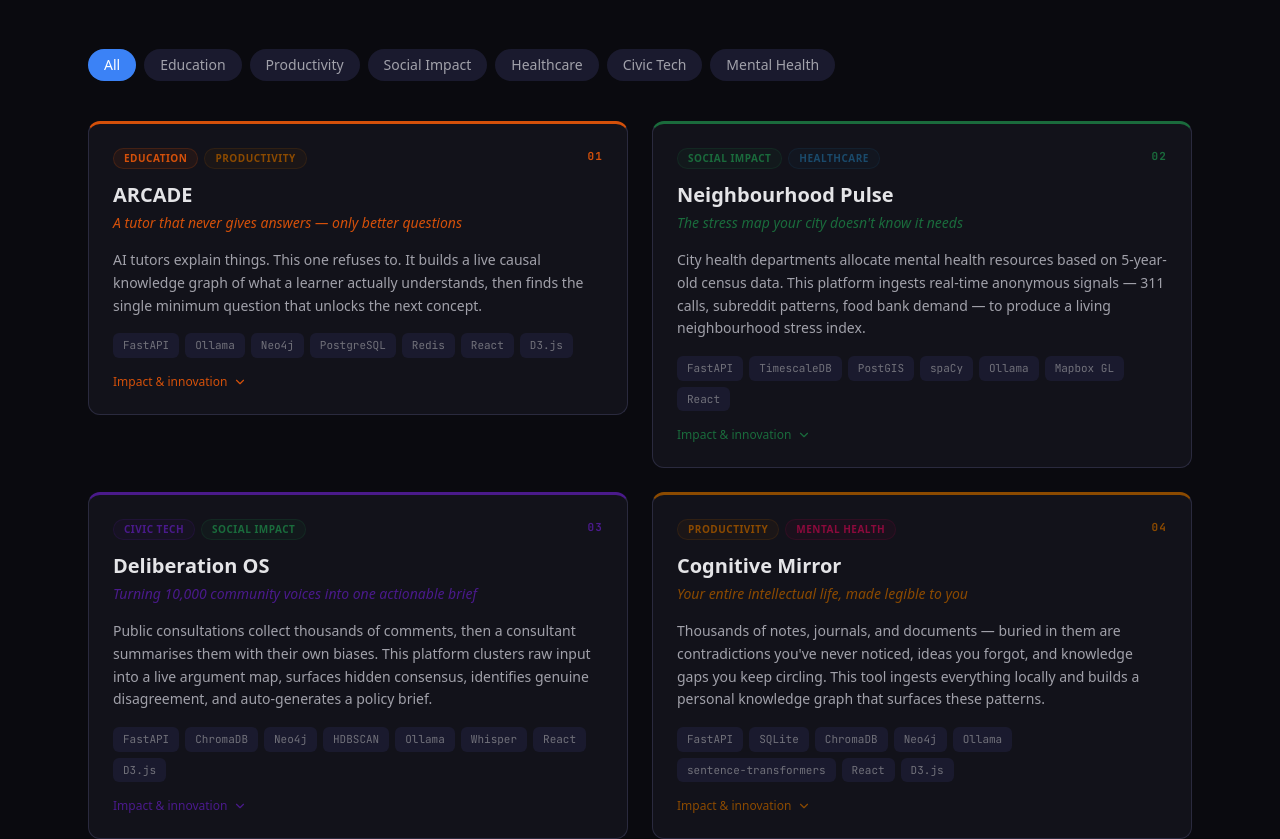
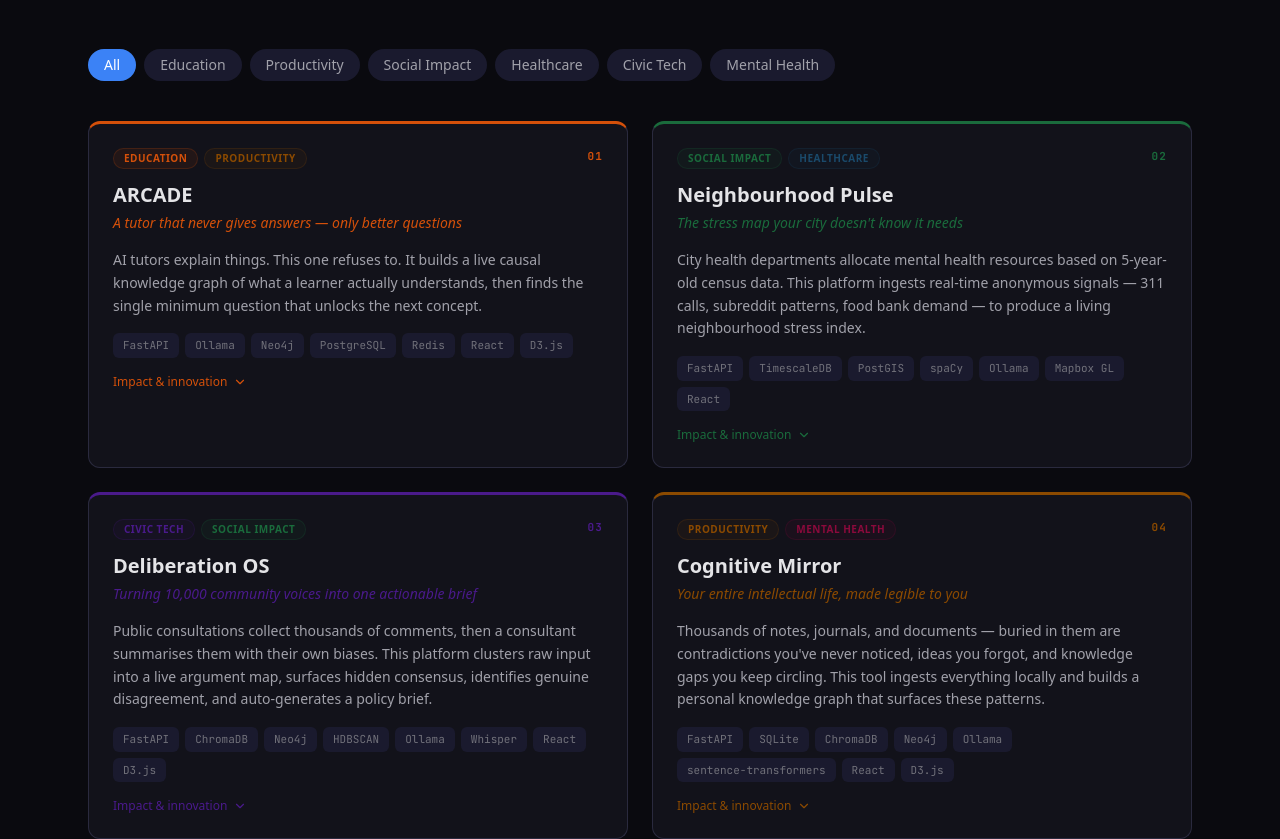
Before and after one commit to PaulAyobamidele/portfolio-v2, a Next.js app: page / in a window 1280 px wide. Shown: the part 2240-3079 px from the top of the page. Built offline with nearby package versions, Linux system fonts and the light colour scheme.

Commit message:
Adjusted the cards

```diff
--- a/src/components/sections/Projects.tsx
+++ b/src/components/sections/Projects.tsx
@@ -24,13 +24,13 @@ function ProjectCard({ project, index }: { project: Project; index: number }) {
   const [expanded, setExpanded] = useState(false);
 
   return (
-    <ScrollReveal delay={index * 0.08}>
+    <ScrollReveal delay={index * 0.08} className="h-full">
       <div
-        className="group rounded-xl border border-border bg-background-secondary overflow-hidden transition-all duration-300 hover:border-border-hover"
+        className="group rounded-xl border border-border bg-background-secondary overflow-hidden transition-all duration-300 hover:border-border-hover h-full flex flex-col"
         style={{ borderTop: `3px solid ${project.color}` }}
       >
         {/* Header — always visible */}
-        <div className="p-6">
+        <div className="p-6 flex flex-col flex-1">
           <div className="flex items-start justify-between gap-4 mb-3">
             <div className="flex flex-wrap gap-1.5">
               {project.domains.map((d) => (
@@ -205,6 +205,7 @@ export function Projects() {
               animate={{ opacity: 1, scale: 1 }}
               exit={{ opacity: 0, scale: 0.97 }}
               transition={{ duration: 0.25 }}
+              className="h-full"
             >
               <ProjectCard project={project} index={i} />
             </motion.div>
```
